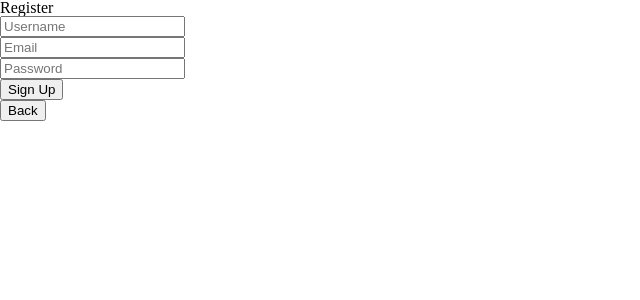
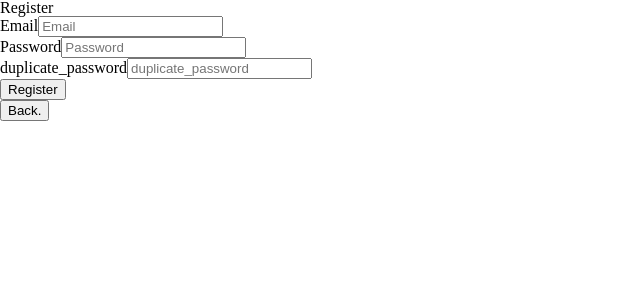
Before and after one commit to MrSpacks/ChamLing_app_FE, a React (Create React App) app in the folder cham_ling/: page /register in a window 1280 px wide. Shown: the top 300 px of the page, without its empty margins (0-640 px from the left). Built offline with nearby package versions, Linux system fonts and the light colour scheme.

Commit message:
add .env file and fix API endpoint in auth.js

```diff
--- /dev/null
+++ b/cham_ling/src/api/auth.js
@@ -0,0 +1,41 @@
+const API_URL = process.env.REACT_APP_API_URL;
+
+// Регистрация пользователя
+export async function registerUser(email, password) {
+  const response = await fetch(`${API_URL}/api/auth/register/`, {
+    method: "POST",
+    headers: { "Content-Type": "application/json" },
+    body: JSON.stringify({ email, password }),
+  });
+
+  if (!response.ok) {
+    const text = await response.text(); // Получаем текст ответа для отладки
+    try {
+      const err = JSON.parse(text); // Пробуем разобрать как JSON
+      throw new Error(err.detail || "Registration failed");
+    } catch (parseErr) {
+      throw new Error(`Server error: ${text.substring(0, 100)}...`); // Показываем начало HTML
+    }
+  }
+
+  return response.json(); // Возвращаем JSON при успехе
+}
+
+// Логин пользователя
+export async function loginUser(email, password) {
+  const response = await fetch(`${API_URL}/api/auth/login/`, {
+    method: "POST",
+    headers: { "Content-Type": "application/json" },
+    body: JSON.stringify({ email, password }),
+  });
+
+  if (!response.ok) {
+    const err = await response.json();
+    throw new Error(err.detail || "Login failed");
+  }
+
+  const data = await response.json(); // { access, refresh }
+  localStorage.setItem("accessToken", data.access);
+  localStorage.setItem("refreshToken", data.refresh); // Если используется
+  return data;
+}
--- a/cham_ling/src/components/LoginModal.jsx
+++ b/cham_ling/src/components/LoginModal.jsx
@@ -1,13 +1,28 @@
-import React from "react";
+import React, { useState } from "react";
+import { loginUser } from "../api/auth";
 
 export default function LoginModal({ onClose }) {
-  const handleSubmit = (e) => {
+  const [email, setEmail] = useState("");
+  const [password, setPassword] = useState("");
+  const [error, setError] = useState(null);
+  const [loading, setLoading] = useState(false);
+
+  const handleSubmit = async (e) => {
     e.preventDefault();
-    const formData = new FormData(e.target);
-    const username = formData.get("username");
-    const password = formData.get("password");
-    console.log("Login:", username, password);
-    onClose(); // закрываем модалку после логина
+    setLoading(true);
+    setError(null);
+
+    try {
+      const data = await loginUser(email, password);
+      // например { access: "...", refresh: "..." }
+      localStorage.setItem("token", data.access);
+      alert("Login successful!");
+      onClose();
+    } catch (err) {
+      setError(err.message);
+    } finally {
+      setLoading(false);
+    }
   };
 
   return (
@@ -24,21 +39,36 @@ export default function LoginModal({ onClose }) {
         alignItems: "center",
       }}
     >
-      <div style={{ background: "white", padding: 20, borderRadius: 8 }}>
+      <div
+        style={{
+          background: "white",
+          padding: 20,
+          borderRadius: 8,
+          width: 300,
+        }}
+      >
         <h2>Login</h2>
         <form onSubmit={handleSubmit}>
-          <div>
-            <input name="username" placeholder="Username" required />
-          </div>
-          <div>
-            <input
-              name="password"
-              type="password"
-              placeholder="Password"
-              required
-            />
-          </div>
-          <button type="submit">Login</button>
+          <input
+            type="email"
+            placeholder="Email"
+            value={email}
+            onChange={(e) => setEmail(e.target.value)}
+            required
+          />
+          <br />
+          <input
+            type="password"
+            placeholder="Password"
+            value={password}
+            onChange={(e) => setPassword(e.target.value)}
+            required
+          />
+          <br />
+          {error && <p style={{ color: "red" }}>{error}</p>}
+          <button type="submit" disabled={loading}>
+            {loading ? "Loading..." : "Login"}
+          </button>
           <button type="button" onClick={onClose}>
             Cancel
           </button>
--- a/cham_ling/src/i18n/locales/en/translation.json
+++ b/cham_ling/src/i18n/locales/en/translation.json
@@ -1,4 +1,16 @@
 {
   "welcome": "Hello! Welcome to our app.",
-  "language": "Language"
+  "language": "Language",
+  "login": "Login",
+  "email": "Email",
+  "password": "Password",
+  "duplicate password": "Duplicate Password",
+  "loading": "Loading...",
+  "cancel": "Cancel",
+  "register": "Register",
+  "back": "Back.",
+  "add_word": "Add Word",
+  "search": "Search...",
+  "logout": "Logout",
+  "no_words": "No words available. Please add some words."
 }
--- a/cham_ling/src/pages/RegisterPage/RegisterPage.jsx
+++ b/cham_ling/src/pages/RegisterPage/RegisterPage.jsx
@@ -1,37 +1,92 @@
-import React from "react";
+import React, { useState } from "react";
 import { useNavigate } from "react-router-dom";
+import { registerUser } from "../../api/auth";
+import { useTranslation } from "react-i18next";
 
 export default function RegisterPage() {
+  const [email, setEmail] = useState("");
+  const [password, setPassword] = useState("");
+  const [confirmPassword, setConfirmPassword] = useState("");
+  const [error, setError] = useState(null);
+  const [loading, setLoading] = useState(false);
   const navigate = useNavigate();
+  const { t } = useTranslation();
 
-  const handleSubmit = (e) => {
+  const handleSubmit = async (e) => {
     e.preventDefault();
-    const formData = new FormData(e.target);
-    console.log("Register:", Object.fromEntries(formData));
-    navigate("/"); // после регистрации — возвращаемся на welcome
+    setLoading(true);
+    setError(null);
+
+    if (password !== confirmPassword) {
+      setError(t("passwords_mismatch"));
+      setLoading(false);
+      return;
+    }
+
+    try {
+      const response = await registerUser(email, password);
+      localStorage.setItem("accessToken", response.access);
+      localStorage.setItem("refreshToken", response.refresh);
+      alert(t("registration_successful"));
+      navigate("/");
+    } catch (err) {
+      console.error("Registration error:", err); // Логируем полную ошибку
+      setError(
+        err.message.includes("Server error")
+          ? `${t("server_error")}: ${err.message}`
+          : err.message
+      );
+    } finally {
+      setLoading(false);
+    }
   };
 
   return (
     <div>
-      <h1>Register</h1>
+      <h1>{t("register")}</h1>
       <form onSubmit={handleSubmit}>
         <div>
-          <input name="username" placeholder="Username" required />
-        </div>
-        <div>
-          <input name="email" type="email" placeholder="Email" required />
-        </div>
-        <div>
+          <label htmlFor="email">{t("email")}</label>
           <input
-            name="password"
-            type="password"
-            placeholder="Password"
+            type="email"
+            id="email"
+            name="email"
+            placeholder={t("email")}
+            value={email}
+            onChange={(e) => setEmail(e.target.value)}
             required
           />
         </div>
-        <button type="submit">Sign Up</button>
+        <div>
+          <label htmlFor="password">{t("password")}</label>
+          <input
+            type="password"
+            id="password"
+            name="password"
+            placeholder={t("password")}
+            value={password}
+            onChange={(e) => setPassword(e.target.value)}
+            required
+          />
+        </div>
+        <div>
+          <label htmlFor="confirmPassword">{t("duplicate_password")}</label>
+          <input
+            type="password"
+            id="confirmPassword"
+            name="confirm_password"
+            placeholder={t("duplicate_password")}
+            value={confirmPassword}
+            onChange={(e) => setConfirmPassword(e.target.value)}
+            required
+          />
+        </div>
+        {error && <p style={{ color: "red", textAlign: "center" }}>{error}</p>}
+        <button type="submit" disabled={loading}>
+          {loading ? t("loading") : t("register")}
+        </button>
       </form>
-      <button onClick={() => navigate("/")}>Back</button>
+      <button onClick={() => navigate("/")}>{t("back")}</button>
     </div>
   );
 }
```
Also changed, not shown: 1 other file (tests, documents, lock files or other folders).
